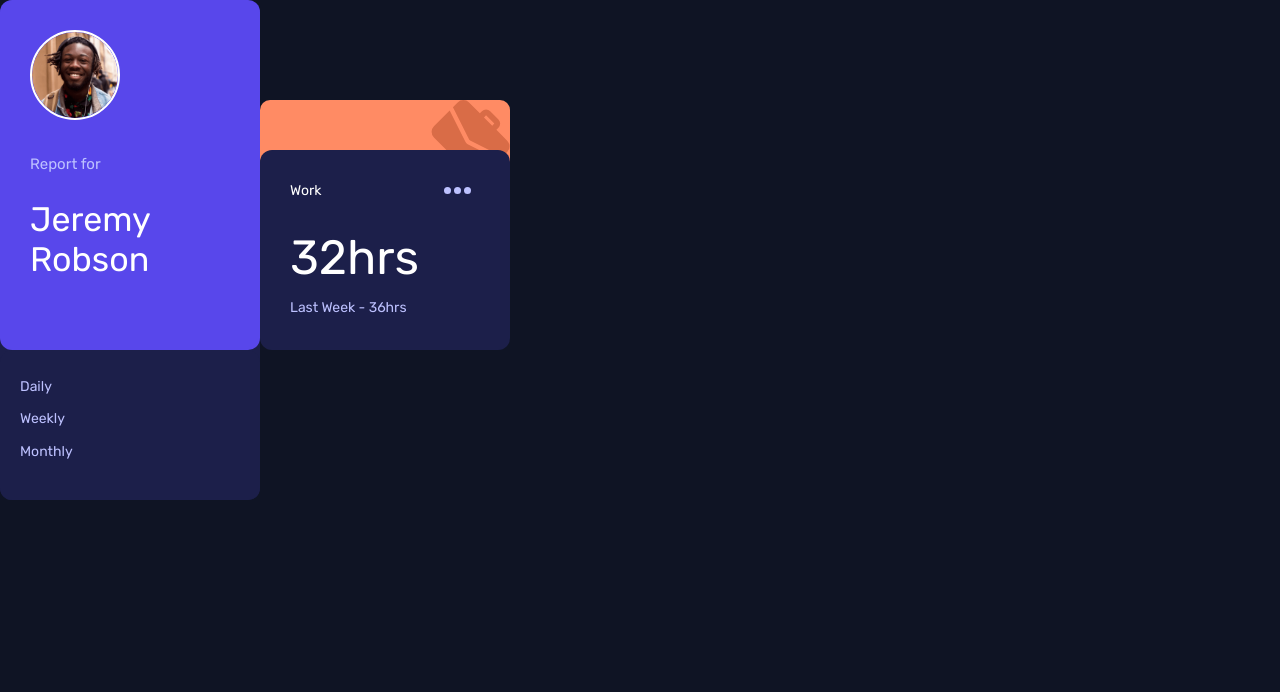
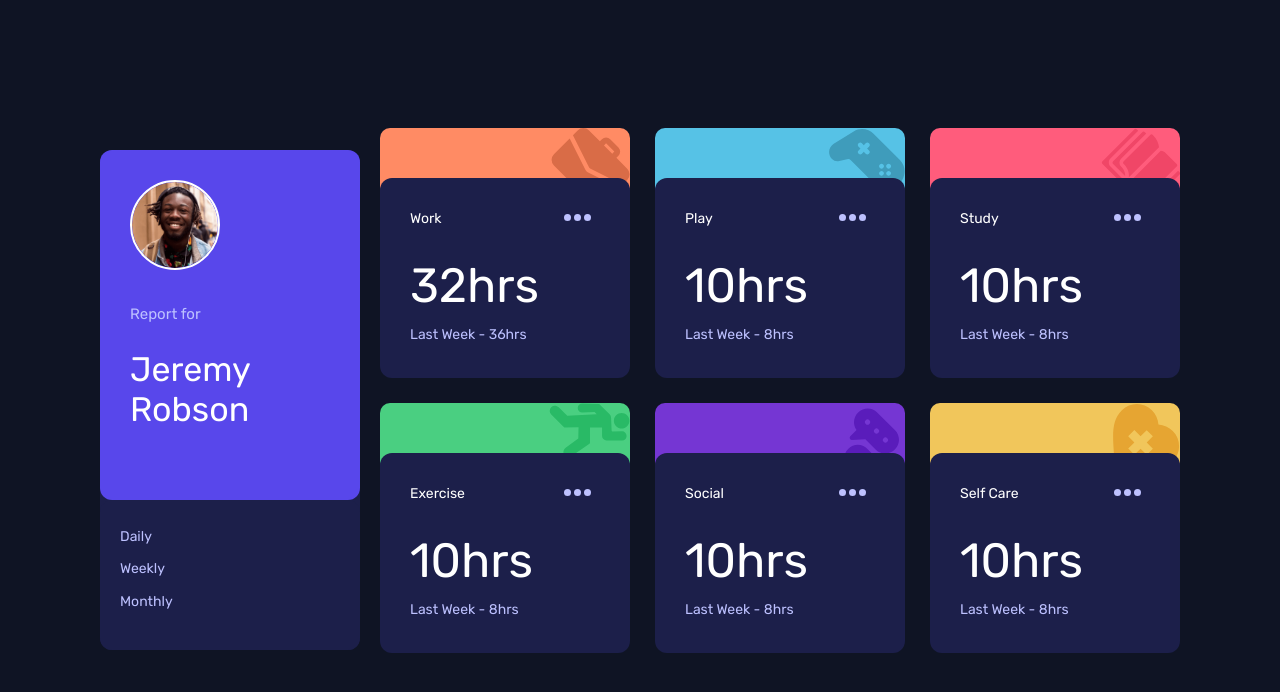
Before and after one commit to bengera/time-tracker, a website: page index.html in a window 1280 px wide. Drawn offline with Linux system fonts and the light colour scheme.

Commit message:
alignment-issue

```diff
--- a/index.html
+++ b/index.html
@@ -30,6 +30,7 @@
 <body>
 
   <main class="main-container">
+
     <section class="section-profile">
       <div class="profile-card">
 
@@ -53,11 +54,12 @@
 
       </div>
     </section>
+    <div class="content-container">
 
     <!--CARD WORK-->
-    <section class="section-cards">
+    <div class="card-work">
 
-      <div class="top-card">
+      <div class="top-card-work">
       </div>
       <div class="card">
 
@@ -77,19 +79,141 @@
           <div class="dot"></div>
         </button>
       </div>
-      <!--CARD WORK-END-->
+    </div>
+    <!--CARD WORK END-->
 
-      <!--CARD PLAY-->
+        <!--CARD PLAY-->
+        <div class="card-play">
+
+          <div class="top-card-play">
+          </div>
+          <div class="card">
+
+            <p class="card__title">
+              Play
+            </p>
+            <p class="card__time">
+              10hrs
+            </p>
+
+            <p class="card__last-hours">
+              Last Week - 8hrs
+            </p>
+            <button>
+              <div class="dot"></div>
+              <div class="dot"></div>
+              <div class="dot"></div>
+            </button>
+          </div>
+        </div>
+        <!--CARD PLAY END-->
+
+          <!--CARD PLAY-->
+          <div class="card-study">
+
+            <div class="top-card-study">
+            </div>
+            <div class="card">
+
+              <p class="card__title">
+                Study
+              </p>
+              <p class="card__time">
+                10hrs
+              </p>
+
+              <p class="card__last-hours">
+                Last Week - 8hrs
+              </p>
+              <button>
+                <div class="dot"></div>
+                <div class="dot"></div>
+                <div class="dot"></div>
+              </button>
+            </div>
+          </div>
+          <!--CARD PLAY END-->
+
+           <!--CARD PLAY-->
+           <div class="card-exercise">
+
+            <div class="top-card-exercise">
+            </div>
+            <div class="card">
+
+              <p class="card__title">
+                Exercise
+              </p>
+              <p class="card__time">
+                10hrs
+              </p>
+
+              <p class="card__last-hours">
+                Last Week - 8hrs
+              </p>
+              <button>
+                <div class="dot"></div>
+                <div class="dot"></div>
+                <div class="dot"></div>
+              </button>
+            </div>
+          </div>
+          <!--CARD PLAY END-->
+
+          <!--CARD PLAY-->
+          <div class="card-social">
+
+            <div class="top-card-social">
+            </div>
+            <div class="card">
+
+              <p class="card__title">
+                Social
+              </p>
+              <p class="card__time">
+                10hrs
+              </p>
+
+              <p class="card__last-hours">
+                Last Week - 8hrs
+              </p>
+              <button>
+                <div class="dot"></div>
+                <div class="dot"></div>
+                <div class="dot"></div>
+              </button>
+            </div>
+          </div>
+          <!--CARD PLAY END-->
+
+           <!--CARD PLAY-->
+           <div class="card-selfcare">
+
+            <div class="top-card-selfcare">
+            </div>
+            <div class="card">
+
+              <p class="card__title">
+                Self Care
+              </p>
+              <p class="card__time">
+                10hrs
+              </p>
+
+              <p class="card__last-hours">
+                Last Week - 8hrs
+              </p>
+              <button>
+                <div class="dot"></div>
+                <div class="dot"></div>
+                <div class="dot"></div>
+              </button>
+            </div>
+          </div>
+          <!--CARD PLAY END-->
 
 
-      <!--CARD PLAY-END-->
-
-    </section>
-
-
-
-
-
+      </div>
   </main>
 
 
--- a/sass/_base.scss
+++ b/sass/_base.scss
@@ -77,43 +77,84 @@ body {
 
 }
 
+// - Mobile: 375px
+// - Desktop: 1440px
+
 .main-container {
 
-  display: grid;
-  grid-template-rows: 1fr 1fr;
-  grid-template-columns: min-content min-content 1fr 1fr 1fr;
-
-
-  // display: flex;
+  display: flex;
   justify-content: center;
   align-items: center;
-  // background-color: green;
   min-height: 100vh;
+  min-width: 100vw;
   color: #fff;
+}
+
+.content-container {
+  display: grid;
+  grid-template-columns: 1fr 1fr 1fr;
+  grid-gap: 5px;
+
 }
 
 
 // cards
 
-.section-cards {
+.card-work,.card-play,.card-study,.card-exercise,.card-social,.card-selfcare {
   position: relative;
-  grid-column: 2/ -1;
-  grid-row: 1 / 1;
+  margin-top: 5rem;
+  margin-left: 2rem;
+  margin-bottom: 2rem;
+  // grid-column: 2/ 3;
+  // grid-row: 1 / 1;
 
 }
 
-.top-card {
-  background-image: url('../images/icon-work.svg');
+
+
+.top-card-work,.top-card-play,.top-card-study,.top-card-exercise,.top-card-social,.top-card-selfcare {
+  // background-image: url('../images/icon-work.svg');
   background-repeat: no-repeat;
   background-position: right top;
   width: 25rem;
   height: 7rem;
-  background-color: $color-orange-dark;
+  // background-color: $color-orange-dark;
   border-radius: 10px;
   position: absolute;
   top: -5rem;
   z-index: -1;
 }
+
+.top-card-work{
+  background-image: url('../images/icon-work.svg');
+  background-color: $color-orange-dark;
+}
+
+.top-card-play{
+  background-image: url('../images/icon-play.svg');
+  background-color: $color-soft-blue;
+}
+
+.top-card-study{
+  background-image: url('../images/icon-study.svg');
+  background-color: $color-light-red;
+}
+
+.top-card-exercise{
+  background-image: url('../images/icon-exercise.svg');
+  background-color: $color-lime-green;
+}
+
+.top-card-social{
+  background-image: url('../images/icon-social.svg');
+  background-color: $color-violet;
+}
+
+.top-card-selfcare{
+  background-image: url('../images/icon-self-care.svg');
+  background-color: $color-soft-orange;
+}
+
 
 .card {
   background-color: $color-dark-blue;
--- a/sass/_profile.scss
+++ b/sass/_profile.scss
@@ -1,7 +1,7 @@
 .section-profile {
     background-color: $color-dark-blue;
     border-radius: 1.2rem;
-    grid-row: 1 / 2;
+    grid-row: 1 / -1;
     grid-column: 1 / 1;
   }
 
```
Also changed, not shown: css/style.css.
